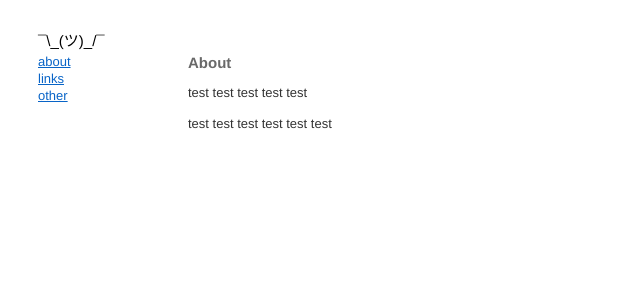
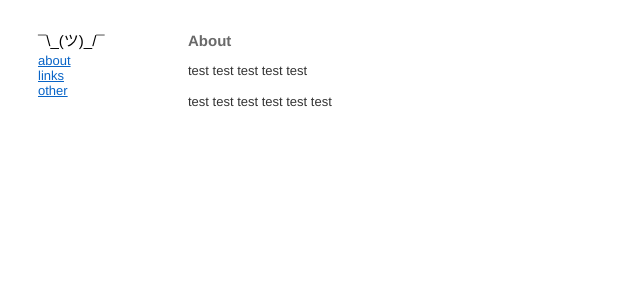
Before and after one commit to wbhoban/wbhoban.github.io, a Jekyll site: the page built from about.html, in a window 1280 px wide. Shown: the top 300 px of the page, without its empty margins (0-640 px from the left). Built offline with Jekyll 4.4.1, drawn with Linux system fonts in a browser that asks for light colours.

Commit message:
Update main.css

```diff
--- a/css/main.css
+++ b/css/main.css
@@ -9,7 +9,7 @@
   margin-left: 30px;
   text-align: left;
   width: 150px;
-  line-height: 17px;
+  line-height: 15px;
   font-family: "Myriad Pro", "Helvetica Neue", Helvetica;
 }
 
@@ -42,7 +42,7 @@
 }
 
 #content {
-  margin-top: 23px;
+  margin-top: 12px;
   float: left;
   width: 500px;
 }
```
